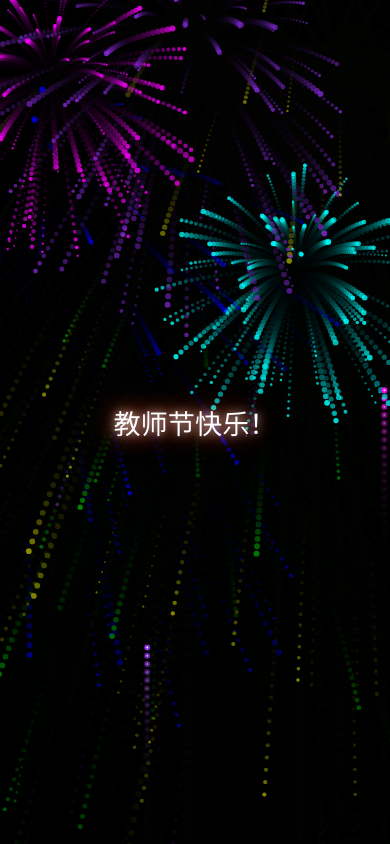
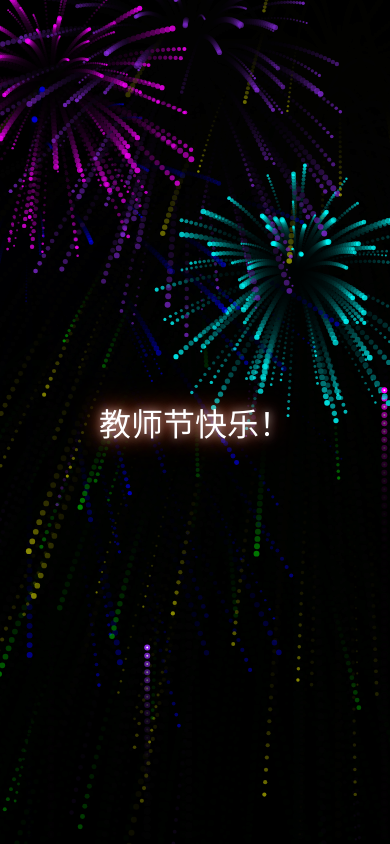
Before and after one commit to 1806985643/teacher-day-fireworks, a plain HTML site: page index.html in a window 390 px wide. Drawn offline with Linux system fonts and the light colour scheme; a web font is replaced by a local one.

Commit message:
Add files via upload

```diff
--- a/style.css
+++ b/style.css
@@ -55,6 +55,6 @@ body, html {
 /* 超小屏幕设备适配 */
 @media (max-width: 400px) {
     #greetingText {
-        font-size: 1.7em; /* 在超小屏幕上进一步减小字体 */
+        font-size: 2em; /* 在超小屏幕上进一步减小字体 */
     }
 }
```
